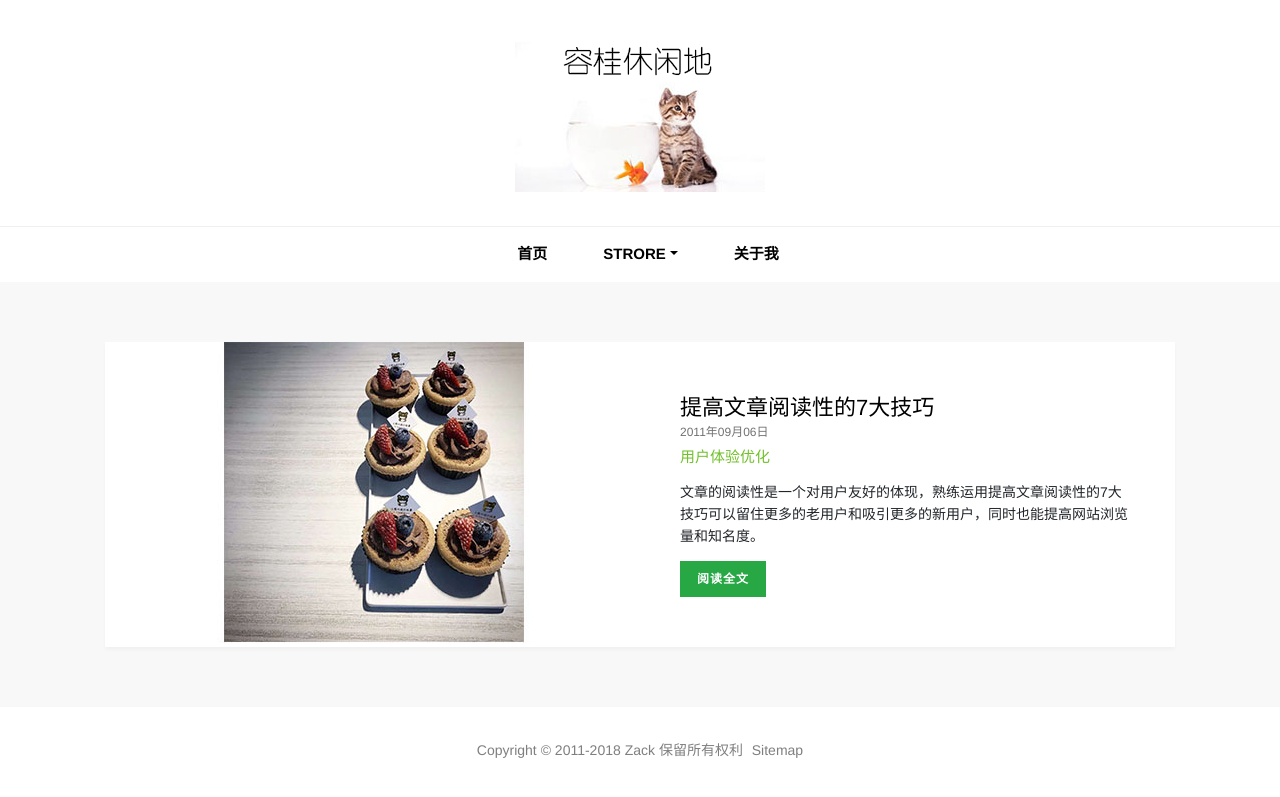
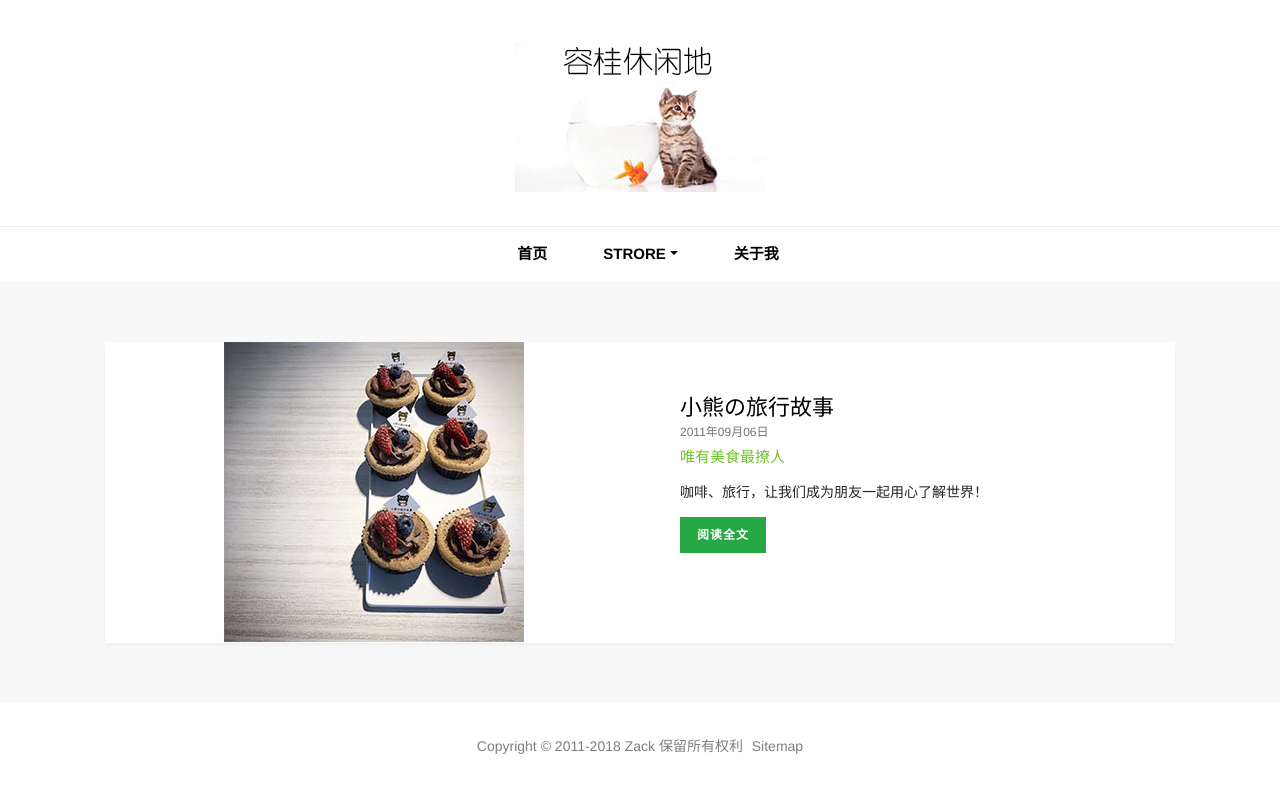
Before and after one commit to Couronnes/Couronnes.github.io, a Jekyll site: the page built from index.html, in a window 1280 px wide. Shown: the top 797 px of the page. Built offline with Jekyll 4.4.1, drawn with Linux system fonts in a browser that asks for light colours.

Commit message:
Update 2011-09-06-web-read-skill.html

```diff
--- a/ueo/_posts/2011-09-06-web-read-skill.html
+++ b/ueo/_posts/2011-09-06-web-read-skill.html
@@ -3,9 +3,9 @@
 permalink: /ueo/web-read-skill.html
 type-en: ueo
 image: web-read-skill
-title: 提高文章阅读性的7大技巧
-keywords: 用户体验优化
-description: 文章的阅读性是一个对用户友好的体现，熟练运用提高文章阅读性的7大技巧可以留住更多的老用户和吸引更多的新用户，同时也能提高网站浏览量和知名度。
+title: 小熊の旅行故事
+keywords: 唯有美食最撩人
+description: 咖啡、旅行，让我们成为朋友一起用心了解世界！
 ---
 <p>用户在阅读网站的文章时，往往文章的阅读性是一个对用户友好的体现，同时文章的阅读性高往往能留住更多的老用户和吸引更多的新用户，提高网站的浏览量和知名度。下面就让我介绍提高文章阅读性的7大技巧。</p>
 <p><b>①文章列表</b></p>
```
